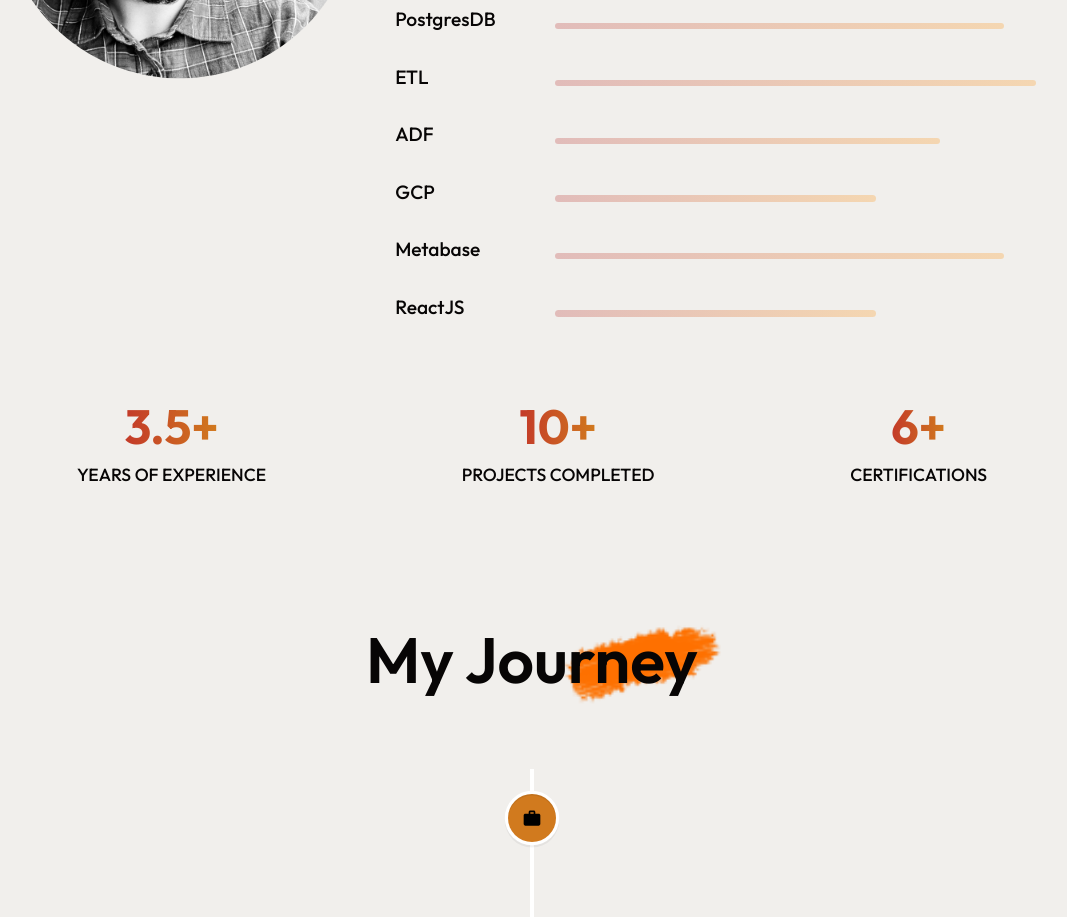
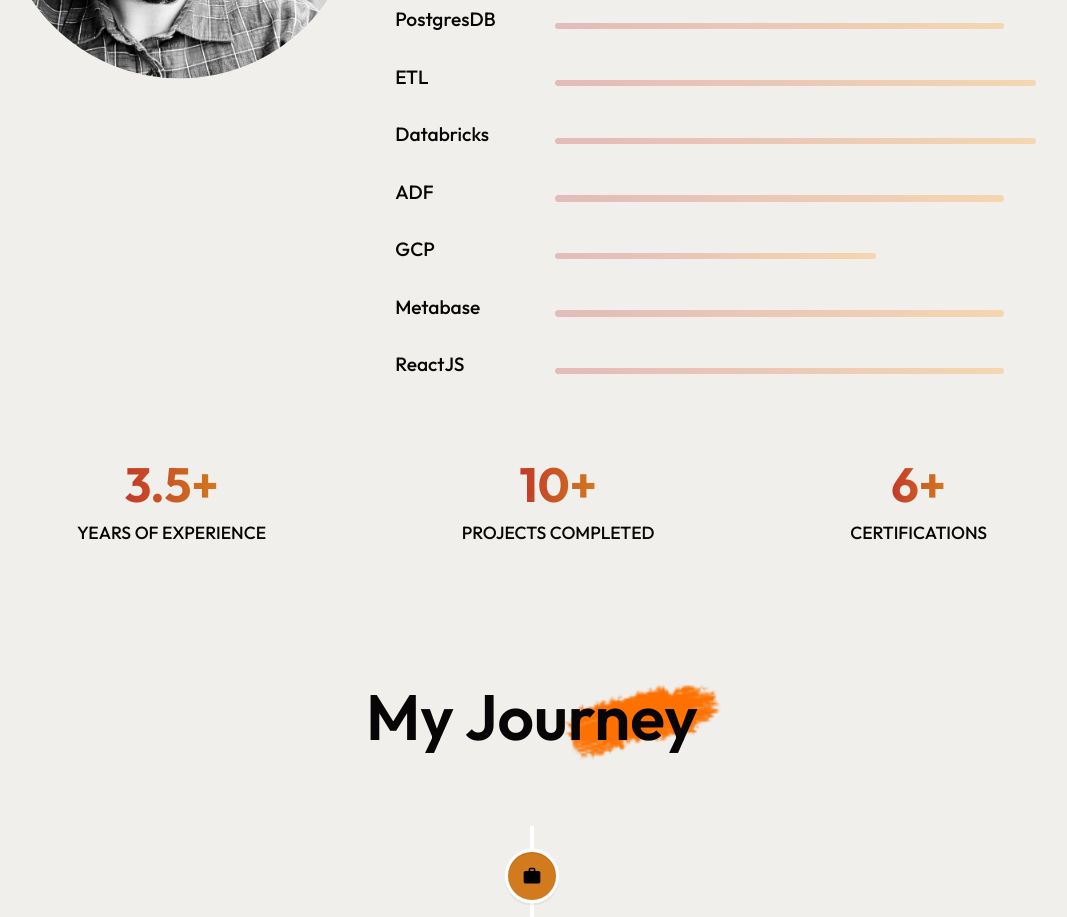
Before and after one commit to ashwinsai98/portfolio-v2, a React (Vite) app: page / in a window 1280 px wide. Shown: the part 1540-2457 px from the top of the page, without its empty margins (108-1175 px from the left). Built offline with nearby package versions, Linux system fonts and the light colour scheme.

Commit message:
Update About.jsx

```diff
--- a/src/Components/About/About.jsx
+++ b/src/Components/About/About.jsx
@@ -46,8 +46,13 @@
                     </div>
                     <div className="about-skill">
                         <p>
+                            Databricks
+                        </p><hr style={{width:"80%"}} />
+                    </div>
+                    <div className="about-skill">
+                        <p>
                             ADF
-                        </p><hr style={{width:"60%"}} />
+                        </p><hr style={{width:"70%"}} />
                     </div>
                     <div className="about-skill">
                         <p>
@@ -62,7 +67,7 @@
                     <div className="about-skill">
                         <p>
                             ReactJS
-                        </p><hr style={{width:"50%"}} />
+                        </p><hr style={{width:"70%"}} />
                     </div>
                 </div>
             </div>
```
